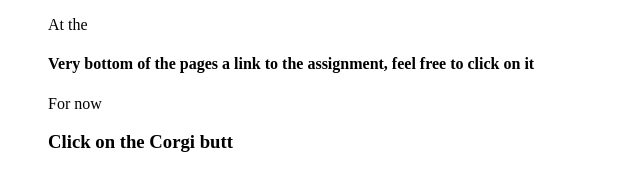
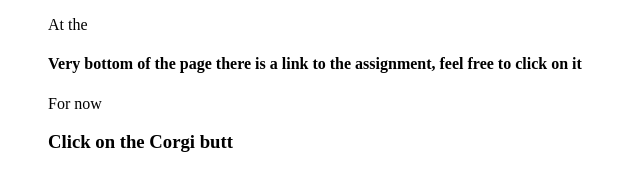
Before and after one commit to Musterjedi/MyHTML-CSS-Projects, a plain HTML site: page Dog_video1.html in a window 1280 px wide. Shown: the top 169 px of the page, 0-640 px from the left. Drawn offline with Linux system fonts and the light colour scheme.

Commit message:
Update Dog_video1.html

```diff
--- a/Dog_video1.html
+++ b/Dog_video1.html
@@ -6,7 +6,7 @@
 	</head>
 	<body>
 	<blockquote>
-		<p>At the <h4>Very bottom of the pages a link to the assignment, feel free to click on it</h4></p>
+		<p>At the <h4>Very bottom of the page there is a link to the assignment, feel free to click on it</h4></p>
 		<p>For now</p>
 
 
```
